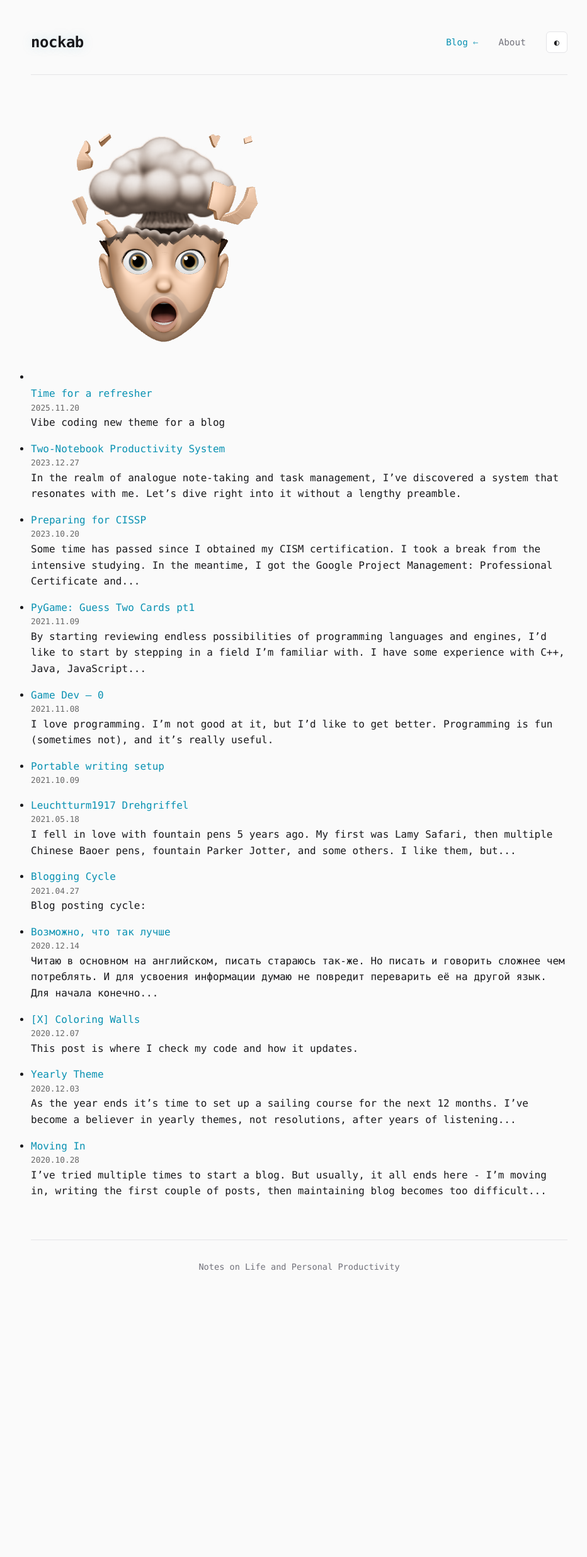
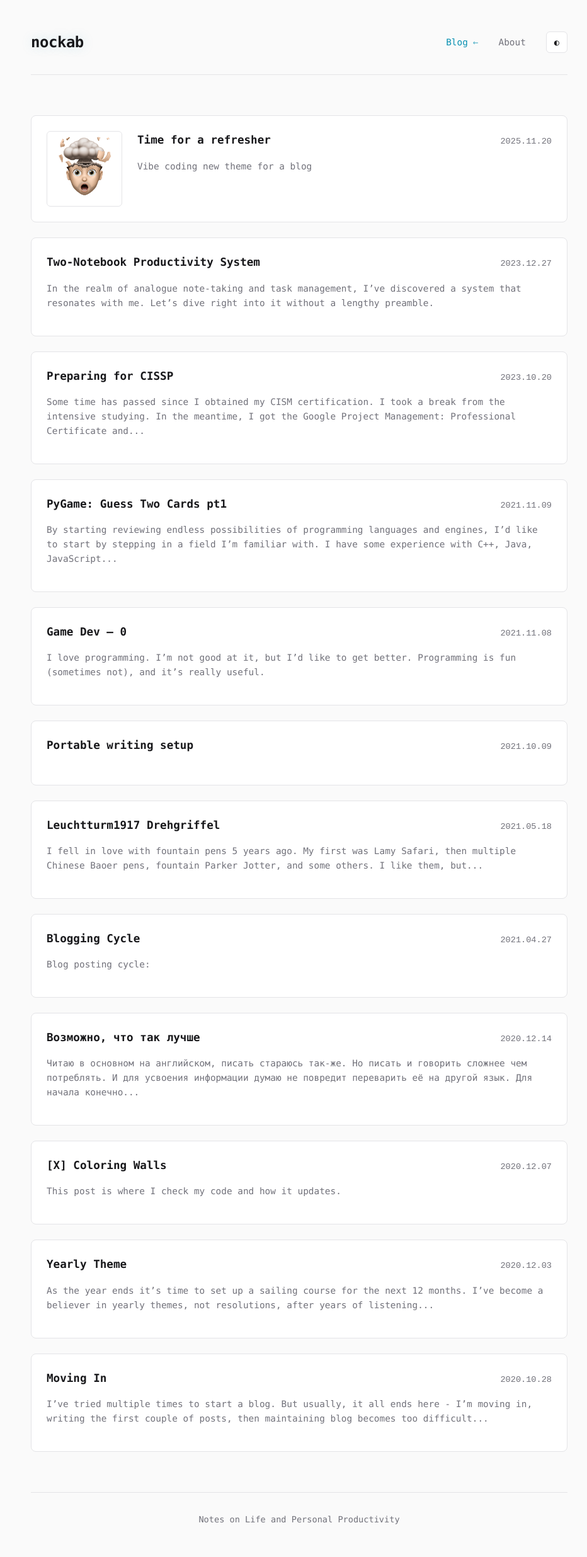
Before and after one commit to nockab/nockab.github.io, a Jekyll site: the page built from _pages/index.markdown, in a window 1280 px wide. Shown: the whole page at 63% size, without its empty margins (165-1097 px from the left). Built offline with Jekyll 4.4.1, drawn with Linux system fonts in a browser that asks for light colours; before the commit the page ends 2071 px from its top, so only the background shows below that.

Commit message:
Major Update _postelements.scss

```diff
--- a/_sass/_postelements.scss
+++ b/_sass/_postelements.scss
@@ -1,47 +1,95 @@
-.post-title {
-  font-size: 1.8rem;
-  margin-bottom: 0.5rem;
-}
 
-.post-category {
-  display: inline-block;
-}
+        .post-list {
+            list-style: none;
+        }
 
-.post-categories {
-  font-size: .7rem;
-}
+        .post-item {
+            background: var(--surface);
+            border: 1px solid var(--border);
+            border-radius: 8px;
+            padding: 1.5rem;
+            margin-bottom: 1.5rem;
+            transition: all 0.3s ease;
+            position: relative;
+            overflow: hidden;
+            display: flex;
+            gap: 1.5rem;
+        }
 
-#post p {
-  margin-bottom: .6rem;
-}
+        .post-item::before {
+            content: '';
+            position: absolute;
+            top: 0;
+            left: 0;
+            right: 0;
+            height: 2px;
+            background: linear-gradient(90deg, var(--accent), transparent);
+            opacity: 0;
+            transition: opacity 0.3s ease;
+        }
 
-#post h2, h3 {
-  margin-top: 2rem;
-}
+        .post-item:hover {
+            border-color: var(--accent);
+            box-shadow: 0 4px 20px var(--accent-glow);
+            transform: translateY(-2px);
+        }
 
-#post ul {
-  padding-left: 20px;
-  margin-left: 0px;
-  margin-bottom: .8rem;
-}
+        .post-item:hover::before {
+            opacity: 1;
+        }
 
-.post-grid a {
+        .post-link {
+            font-size: 1.1rem;
+            font-weight: 600;
+            color: var(--text);
+            text-decoration: none;
+            display: block;
+            margin-bottom: 0.5rem;
+            transition: color 0.2s ease;
+        }
 
-}
+        .post-item:hover .post-link {
+            color: var(--accent);
+        }
 
+        .post-content {
+            flex: 1;
+        }
 
-.post-date {
-  font-size: 0.8rem;
-  color: #666;
-}
+        .post-header {
+            display: flex;
+            justify-content: space-between;
+            align-items: baseline;
+            gap: 1rem;
+            margin-bottom: 0.5rem;
+        }
 
-.post li {
+        .post-excerpt {
+            color: var(--text-muted);
+            font-size: 0.9rem;
+            line-height: 1.6;
+        }
 
-}
+        .post-image {
+            width: 120px;
+            height: 120px;
+            border-radius: 6px;
+            object-fit: cover;
+            border: 1px solid var(--border);
+            transition: all 0.3s ease;
+            flex-shrink: 0;
+        }
 
-.post-list-element {
-  margin-bottom: 20px; /* Adjust spacing as needed */
-}
+        .post-item:hover .post-image {
+            border-color: var(--accent);
+            box-shadow: 0 0 15px var(--accent-glow);
+        }
+
+        .post-date {
+            color: var(--text-muted);
+            font-size: 0.85rem;
+            font-family: monospace;
+        }
 
 .highlight {
   overflow-x:auto;
```
